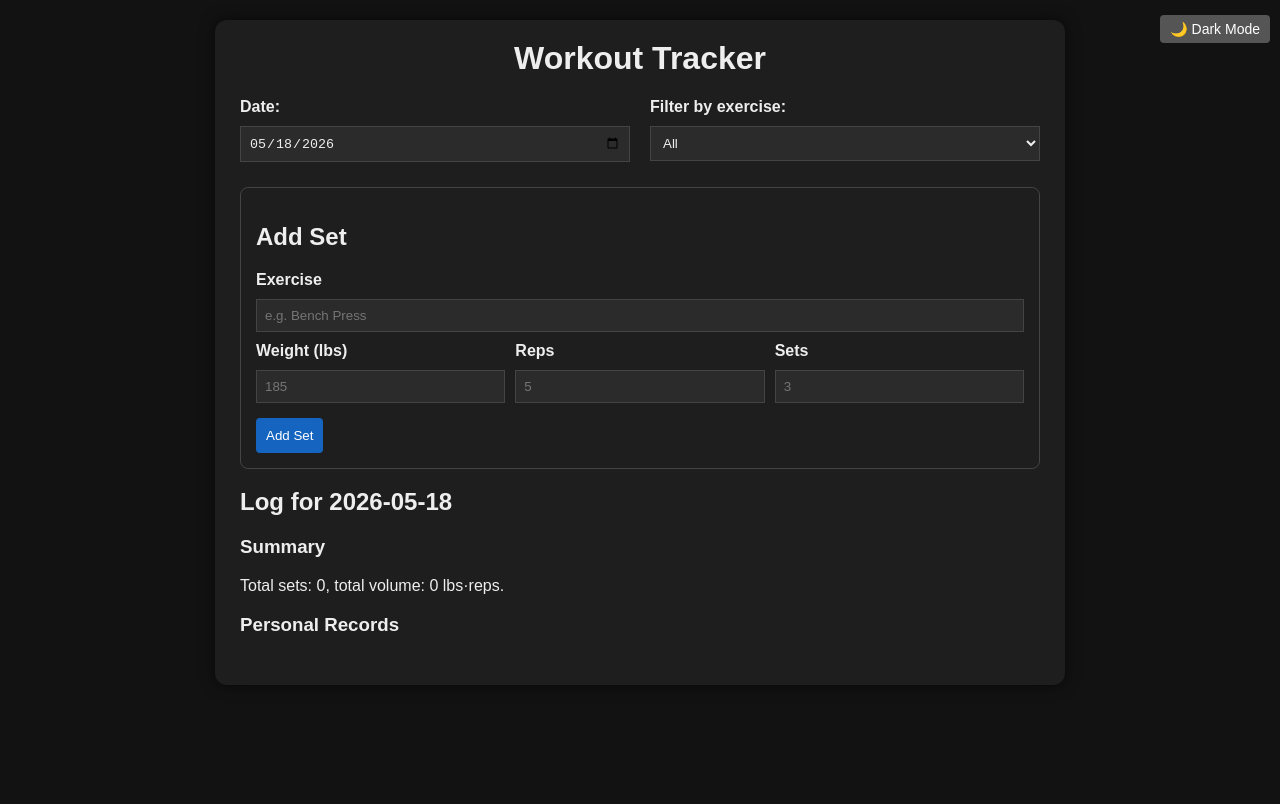
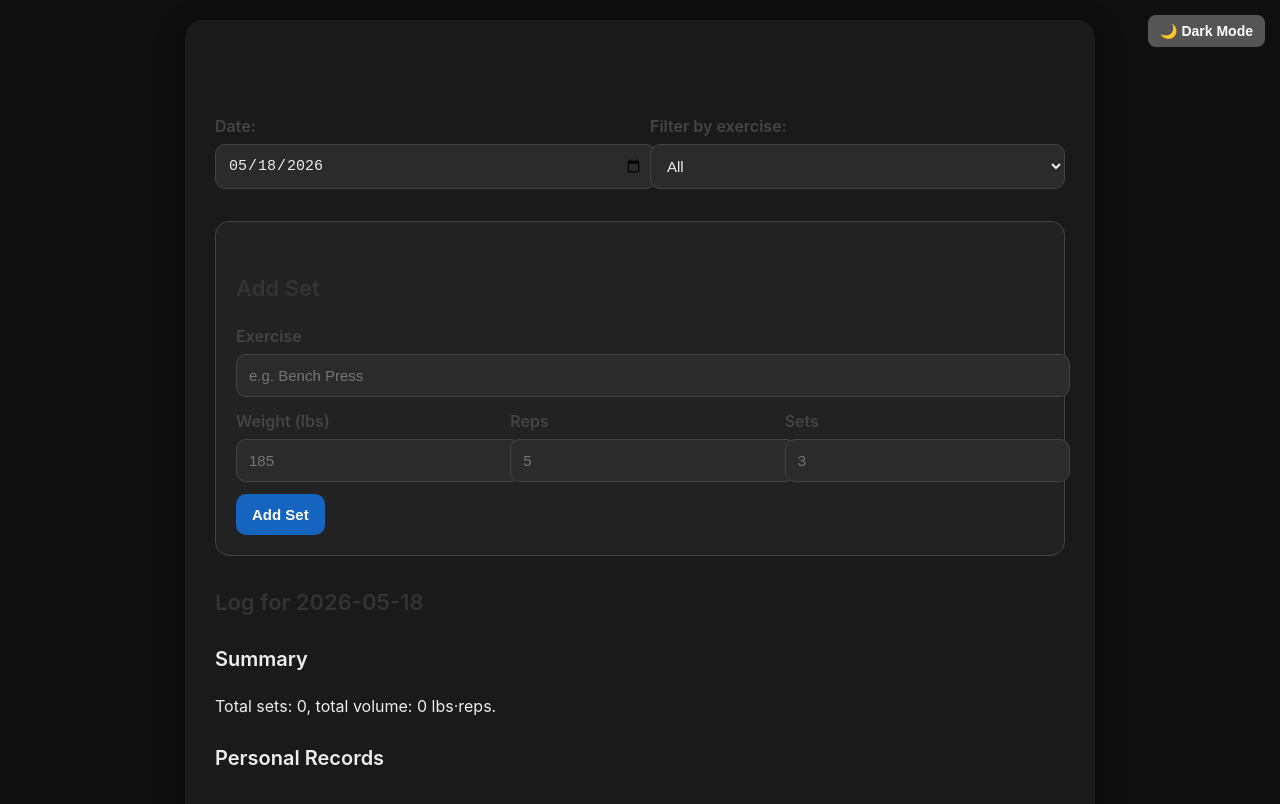
Before and after one commit to 3nvixy/lifttracker, a plain HTML site: page index.html in a window 1280 px wide. Both pictures are taken after a click on the button "🌙 Dark Mode". Drawn offline with Linux system fonts and the light colour scheme.

Commit message:
Update style.css

```diff
--- a/style.css
+++ b/style.css
@@ -1,130 +1,183 @@
+/* ---------- Base ---------- */
+
 body {
-    font-family: Arial, sans-serif;
+    font-family: "Inter", Arial, sans-serif;
     margin: 0;
     padding: 20px;
-    background: #f4f4f4;
+    background: #eef1f5;
     color: #222;
+    line-height: 1.5;
 }
 
 .container {
-    max-width: 800px;
+    max-width: 850px;
     margin: auto;
-    background: white;
-    padding: 20px 25px 30px;
-    border-radius: 12px;
-    box-shadow: 0 0 15px rgba(0,0,0,0.08);
+    background: #fff;
+    padding: 25px 30px 40px;
+    border-radius: 18px;
+    box-shadow: 0 8px 25px rgba(0,0,0,0.08);
 }
+
+/* ---------- Titles ---------- */
 
 h1 {
     text-align: center;
     margin-top: 0;
+    font-size: 32px;
+    font-weight: 700;
+    color: #1a1a1a;
 }
+
+h2 {
+    margin-top: 30px;
+    font-size: 22px;
+    font-weight: 600;
+    color: #333;
+}
+
+h3 {
+    margin-top: 25px;
+    font-size: 20px;
+    font-weight: 600;
+}
+
+/* ---------- Layout ---------- */
 
 .top-row {
     display: flex;
     gap: 20px;
     flex-wrap: wrap;
-    margin-bottom: 15px;
+    margin-bottom: 20px;
 }
 
 .date-box, .exercise-filter {
     flex: 1;
-    min-width: 220px;
+    min-width: 240px;
 }
 
 label {
-    font-weight: bold;
+    font-weight: 600;
     display: block;
-    margin-bottom: 5px;
+    margin-bottom: 6px;
+    color: #444;
 }
 
 input, select {
-    padding: 8px;
-    margin: 5px 0 10px;
+    padding: 12px;
+    margin-bottom: 12px;
     width: 100%;
-    box-sizing: border-box;
+    border-radius: 10px;
+    border: 1px solid #ccc;
+    background: #fafafa;
+    font-size: 15px;
+    transition: 0.2s;
 }
 
+input:focus, select:focus {
+    border-color: #1976d2;
+    background: #fff;
+    outline: none;
+}
+
+/* ---------- Buttons ---------- */
+
 button {
-    padding: 10px;
-    margin-top: 5px;
+    padding: 12px 16px;
     background: #1976d2;
     color: white;
     border: none;
     cursor: pointer;
-    border-radius: 4px;
+    border-radius: 10px;
+    font-size: 15px;
+    font-weight: 600;
+    transition: 0.2s;
 }
 
 button:hover {
-    background: #1565c0;
+    background: #0f5fb3;
 }
 
 #darkBtn {
     position: fixed;
-    top: 10px;
-    right: 10px;
-    width: auto;
-    padding: 6px 10px;
+    top: 15px;
+    right: 15px;
+    padding: 8px 12px;
     font-size: 14px;
     background: #333;
+    border-radius: 8px;
 }
 
+/* ---------- Add Set Box ---------- */
+
 .add-set-box {
-    margin-top: 10px;
-    padding: 15px;
-    border-radius: 8px;
+    margin-top: 20px;
+    padding: 20px;
+    border-radius: 14px;
     border: 1px solid #ddd;
+    background: #fafafa;
 }
 
 .row {
     display: flex;
-    gap: 10px;
+    gap: 15px;
     flex-wrap: wrap;
 }
 
 .row > div {
     flex: 1;
-    min-width: 120px;
+    min-width: 140px;
 }
+
+/* ---------- Set List ---------- */
 
 #setList {
     list-style: none;
     padding: 0;
-    margin-top: 10px;
+    margin-top: 15px;
 }
 
 #setList li {
-    padding: 8px 10px;
-    border-bottom: 1px solid #eee;
+    padding: 14px 16px;
+    border-radius: 12px;
+    background: #fff;
+    margin-bottom: 10px;
     display: flex;
     justify-content: space-between;
     align-items: center;
+    box-shadow: 0 3px 10px rgba(0,0,0,0.05);
 }
 
 .delete-btn {
     background: #e53935;
-    color: white;
-    border: none;
-    padding: 4px 8px;
-    cursor: pointer;
-    border-radius: 3px;
-    font-size: 12px;
+    padding: 6px 10px;
+    border-radius: 8px;
+    font-size: 13px;
 }
 
 .delete-btn:hover {
     background: #c62828;
 }
 
-/* Dark mode */
+/* ---------- PR List ---------- */
+
+#prList li {
+    padding: 12px 14px;
+    background: #fff;
+    border-radius: 10px;
+    margin-bottom: 8px;
+    box-shadow: 0 3px 10px rgba(0,0,0,0.05);
+}
+
+/* ---------- Dark Mode ---------- */
 
 body.dark {
-    background: #121212;
+    background: #0f0f0f;
     color: #eee;
 }
 
 body.dark .container {
-    background: #1e1e1e;
-    box-shadow: 0 0 15px rgba(0,0,0,0.6);
+    background: #1a1a1a;
+    box-shadow: 0 8px 25px rgba(0,0,0,0.6);
 }
 
 body.dark input,
@@ -132,6 +185,17 @@ body.dark select {
     background: #2b2b2b;
     color: #eee;
     border: 1px solid #444;
+}
+
+body.dark .add-set-box {
+    background: #222;
+    border-color: #444;
+}
+
+body.dark #setList li,
+body.dark #prList li {
+    background: #2a2a2a;
+    box-shadow: 0 3px 10px rgba(0,0,0,0.4);
 }
 
 body.dark button {
@@ -145,7 +209,3 @@ body.dark button:hover {
 body.dark #darkBtn {
     background: #555;
 }
-
-body.dark .add-set-box {
-    border-color: #444;
-}
```
